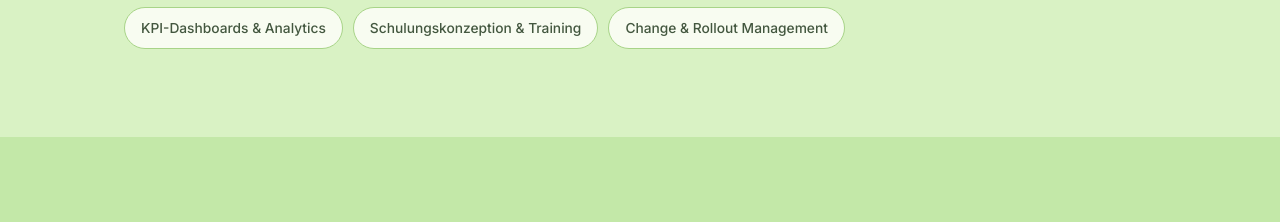
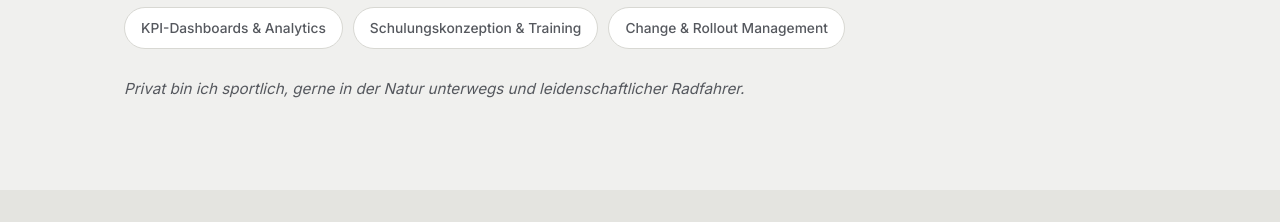
Before and after one commit to codecrackerbeginner/lewis-becker-portfolio, a plain HTML site: page index.html in a window 1280 px wide. Shown: the part 1166-1388 px from the top of the page. Drawn offline with Linux system fonts and the light colour scheme.

Commit message:
Hintergrund auf Hellgrau umgestellt, persoenliche Zeile bei Ueber mich ergaenzt

```diff
--- a/index.html
+++ b/index.html
@@ -89,6 +89,7 @@
         <span>Schulungskonzeption &amp; Training</span>
         <span>Change &amp; Rollout Management</span>
       </div>
+      <p class="about-personal reveal">Privat bin ich sportlich, gerne in der Natur unterwegs und leidenschaftlicher Radfahrer.</p>
     </div>
   </section>
 
--- a/style.css
+++ b/style.css
@@ -1,16 +1,16 @@
 :root {
-  --bg: #d9f2c4;
-  --bg-alt: #c3e8a8;
-  --surface: #f8fcf1;
-  --text: #12210f;
-  --text-soft: #43573f;
-  --border: #a8d488;
+  --bg: #f0f0ee;
+  --bg-alt: #e4e4e0;
+  --surface: #ffffff;
+  --text: #1b1c1e;
+  --text-soft: #55585e;
+  --border: #d8d8d3;
   --accent: #2f9e44;
   --accent-strong: #1f7a34;
   --btn-text: #ffffff;
   --btn-bg: #1f7a34;
   --btn-bg-hover: #2f9e44;
-  --shadow: 0 10px 30px -12px rgba(18, 33, 15, 0.25);
+  --shadow: 0 10px 30px -12px rgba(27, 28, 30, 0.16);
   --font-display: "Fraunces", serif;
   --font-body: "Inter", system-ui, -apple-system, sans-serif;
   --radius: 14px;
@@ -18,12 +18,12 @@
 }
 
 :root[data-theme="dark"] {
-  --bg: #0d1f10;
-  --bg-alt: #123018;
-  --surface: #163a1d;
-  --text: #eaf5ea;
-  --text-soft: #a9c4ab;
-  --border: #1f4a28;
+  --bg: #17181a;
+  --bg-alt: #1e1f22;
+  --surface: #202124;
+  --text: #f2f1ee;
+  --text-soft: #a1a3a8;
+  --border: #2c2d31;
   --accent: #4ade80;
   --accent-strong: #86efac;
   --btn-text: #0a1a0c;
@@ -35,12 +35,12 @@
 
 @media (prefers-color-scheme: dark) {
   :root:not([data-theme="light"]) {
-    --bg: #0d1f10;
-    --bg-alt: #123018;
-    --surface: #163a1d;
-    --text: #eaf5ea;
-    --text-soft: #a9c4ab;
-    --border: #1f4a28;
+    --bg: #17181a;
+    --bg-alt: #1e1f22;
+    --surface: #202124;
+    --text: #f2f1ee;
+    --text-soft: #a1a3a8;
+    --border: #2c2d31;
     --accent: #4ade80;
     --accent-strong: #86efac;
     --btn-text: #0a1a0c;
@@ -347,6 +347,13 @@ body {
   transform: translateY(-3px);
 }
 
+.about-personal {
+  margin: 28px 0 0;
+  color: var(--text-soft);
+  font-style: italic;
+  font-size: 0.95rem;
+}
+
 /* Timeline */
 .timeline {
   position: relative;
```
